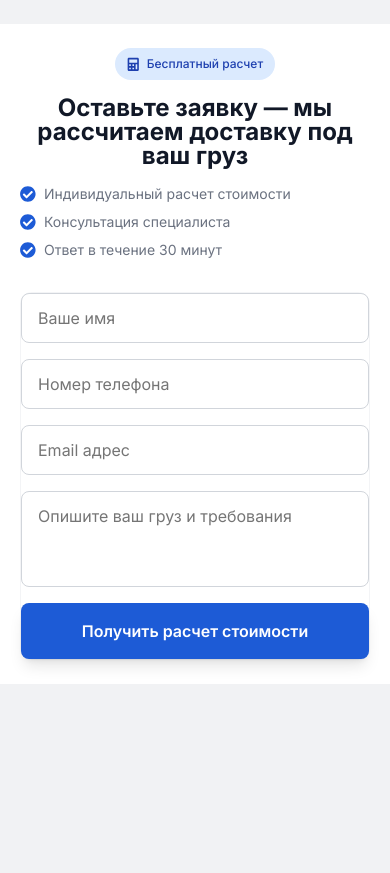
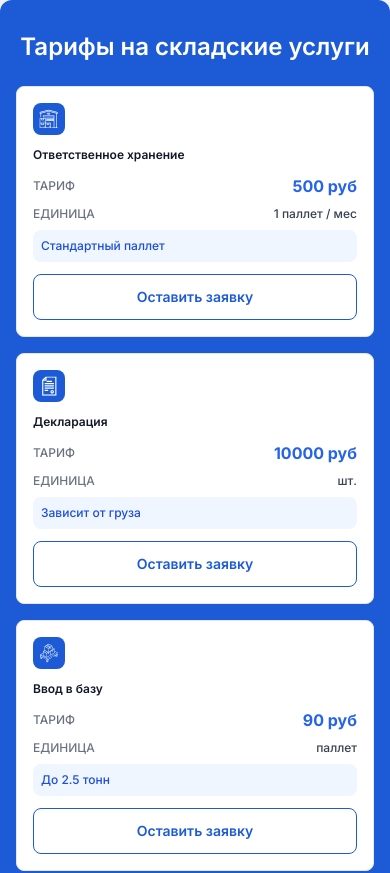
Before and after one commit to bekhzodx64/xalq-global, a Next.js app: page / in a window 390 px wide. Shown: the top 873 px of the page. Before the commit the page ends 844 px from the top, so only its background shows below. Built offline with nearby package versions, Linux system fonts and the light colour scheme.

Commit message:
feat: responsive for Plans section

```diff
--- a/src/app/page.js
+++ b/src/app/page.js
@@ -1,13 +1,13 @@
-import ContactForm from '@/components/sections/contact-form'
+import Plans from '@/components/sections/plans'
 
 export default function Home() {
 	return (
 		<>
 			{/* <Intro /> */}
 			{/* <Prices /> */}
-			{/* <Plans /> */}
+			<Plans />
 			{/* <Info /> */}
-			<ContactForm />
+			{/* <ContactForm /> */}
 			{/* <Questions /> */}
 			{/* <Download /> */}
 		</>
--- a/src/components/sections/plans/index.jsx
+++ b/src/components/sections/plans/index.jsx
@@ -3,14 +3,15 @@ import PlansCard from './plans-card'
 export default function Plans() {
 	return (
 		<section
-			className='gap-8 grid bg-[#1D5BD6] mx-auto px-8 pt-10 pb-8 rounded-2xl max-w-[1216px] scroll-mt-[140px] container'
+			className='bg-[#1D5BD6] mx-auto px-4 md:px-6 lg:px-8 pt-8 md:pt-10 pb-6 md:pb-8 rounded-xl md:rounded-2xl max-w-[1216px] scroll-mt-[140px] container'
 			id='plans'
 		>
-			<h2 className='font-semibold text-[32px] text-white text-center'>
+			<div className='gap-6 md:gap-8 grid'>
+				<h2 className='font-semibold text-white lg:text-[32px] text-2xl md:text-3xl text-center leading-tight'>
 					Тарифы на складские услуги
 				</h2>
 
-			<div className='flex flex-wrap justify-center gap-6'>
+				<div className='gap-4 md:gap-6 grid grid-cols-1 sm:grid-cols-2 lg:grid-cols-3'>
 					<PlansCard
 						icon='1'
 						title='Ответственное хранение'
@@ -79,6 +80,7 @@ export default function Plans() {
 						quantity='акт'
 					/>
 				</div>
+			</div>
 		</section>
 	)
 }
--- a/src/components/sections/plans/plans-card.jsx
+++ b/src/components/sections/plans/plans-card.jsx
@@ -1,23 +1,26 @@
 import Image from 'next/image'
 
-export default function PlansCard({ icon, title, price, status }) {
+export default function PlansCard({ icon, title, price, quantity, status }) {
 	return (
-		<div className='gap-4 grid bg-white p-6 border border-[#E5E7EB] rounded-xl min-w-[367px]'>
-			<div className='flex justify-center items-center bg-[#1D5BD6] rounded-lg size-10'>
+		<div className='gap-3 md:gap-4 grid bg-white hover:shadow-lg p-4 md:p-6 border border-[#E5E7EB] rounded-lg md:rounded-xl w-full max-w-[367px] transition-shadow duration-200'>
+			<div className='flex justify-center items-center bg-[#1D5BD6] rounded-lg size-8 md:size-10'>
 				<Image
 					src={`/plans-icon/${icon}.svg`}
-					width={24}
-					height={24}
+					width={20}
+					height={20}
 					alt='icon'
+					className='md:w-6 md:h-6'
 				/>
 			</div>
 
-			<h3 className='font-semibold text-[#111827] text-sm'>{title}</h3>
+			<h3 className='font-semibold text-[#111827] text-xs md:text-sm leading-tight'>
+				{title}
+			</h3>
 
 			<div className='gap-2 grid'>
 				<div className='flex justify-between items-center'>
 					<p className='font-medium text-[#6B7280] text-xs uppercase'>Тариф</p>
-					<p className='font-bold text-[#2563EB] text-lg'>
+					<p className='font-bold text-[#2563EB] text-base md:text-lg'>
 						{price ? price : 0} руб
 					</p>
 				</div>
@@ -25,7 +28,9 @@ export default function PlansCard({ icon, title, price, status }) {
 					<p className='font-medium text-[#6B7280] text-xs uppercase'>
 						Единица
 					</p>
-					<p className='font-medium text-[#374151] text-sm'>1 паллет / мес</p>
+					<p className='font-medium text-[#374151] text-xs md:text-sm'>
+						{quantity}
+					</p>
 				</div>
 				{status && (
 					<div className='bg-[#EFF6FF] p-2 rounded-lg font-medium text-[#1D4ED8] text-xs'>
@@ -35,7 +40,7 @@ export default function PlansCard({ icon, title, price, status }) {
 			</div>
 			<button
 				type='button'
-				className='block hover:bg-[#1D5BD6] py-3.5 border border-[#1D5BD6] rounded-lg font-semibold text-[#1D5BD6] hover:text-white transition-all cursor-pointer'
+				className='block hover:bg-[#1D5BD6] py-3 md:py-3.5 border border-[#1D5BD6] rounded-lg font-semibold text-[#1D5BD6] hover:text-white text-sm md:text-base transition-all duration-200 cursor-pointer'
 			>
 				Оставить заявку
 			</button>
```
Lines whose indentation alone changed are shown as unchanged.
